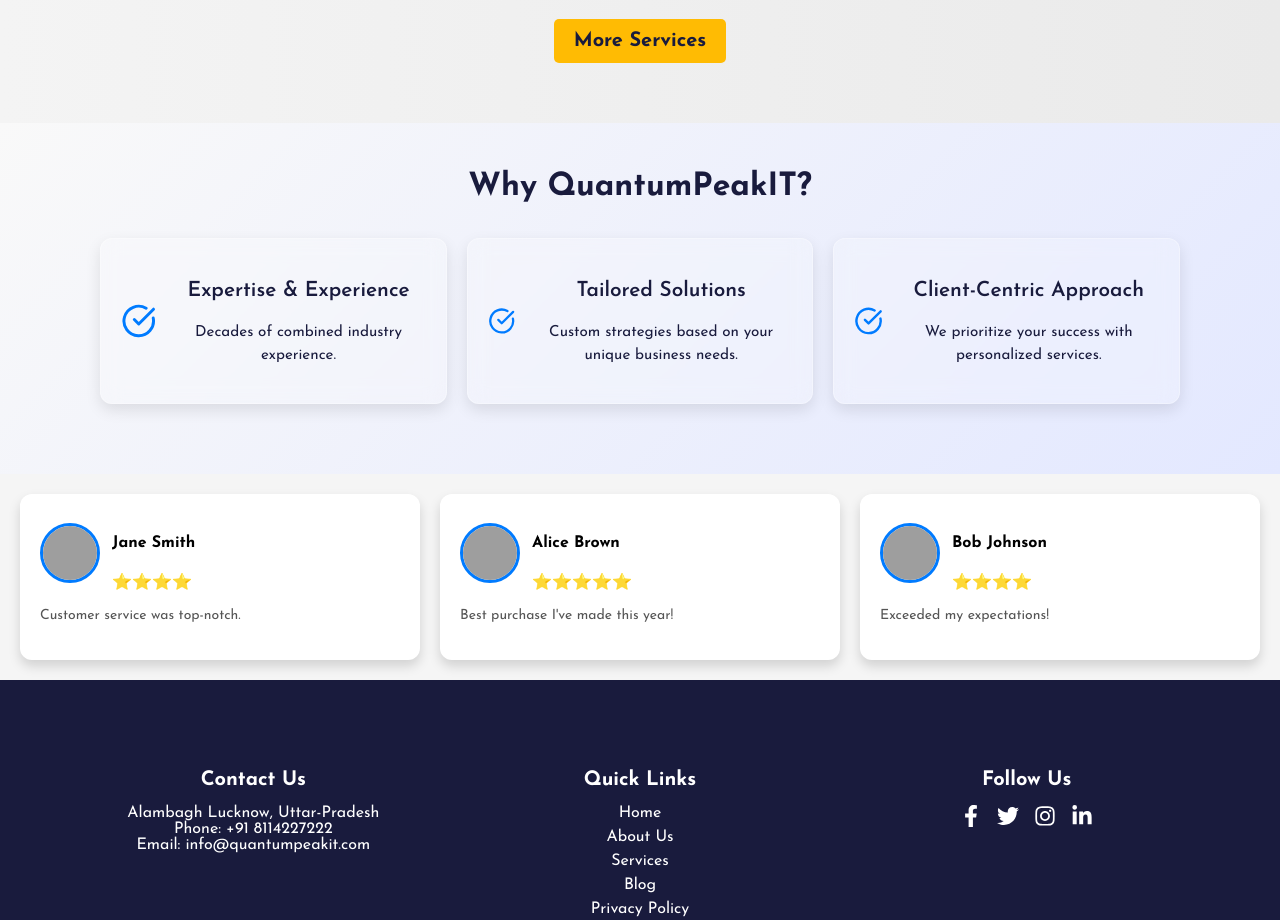
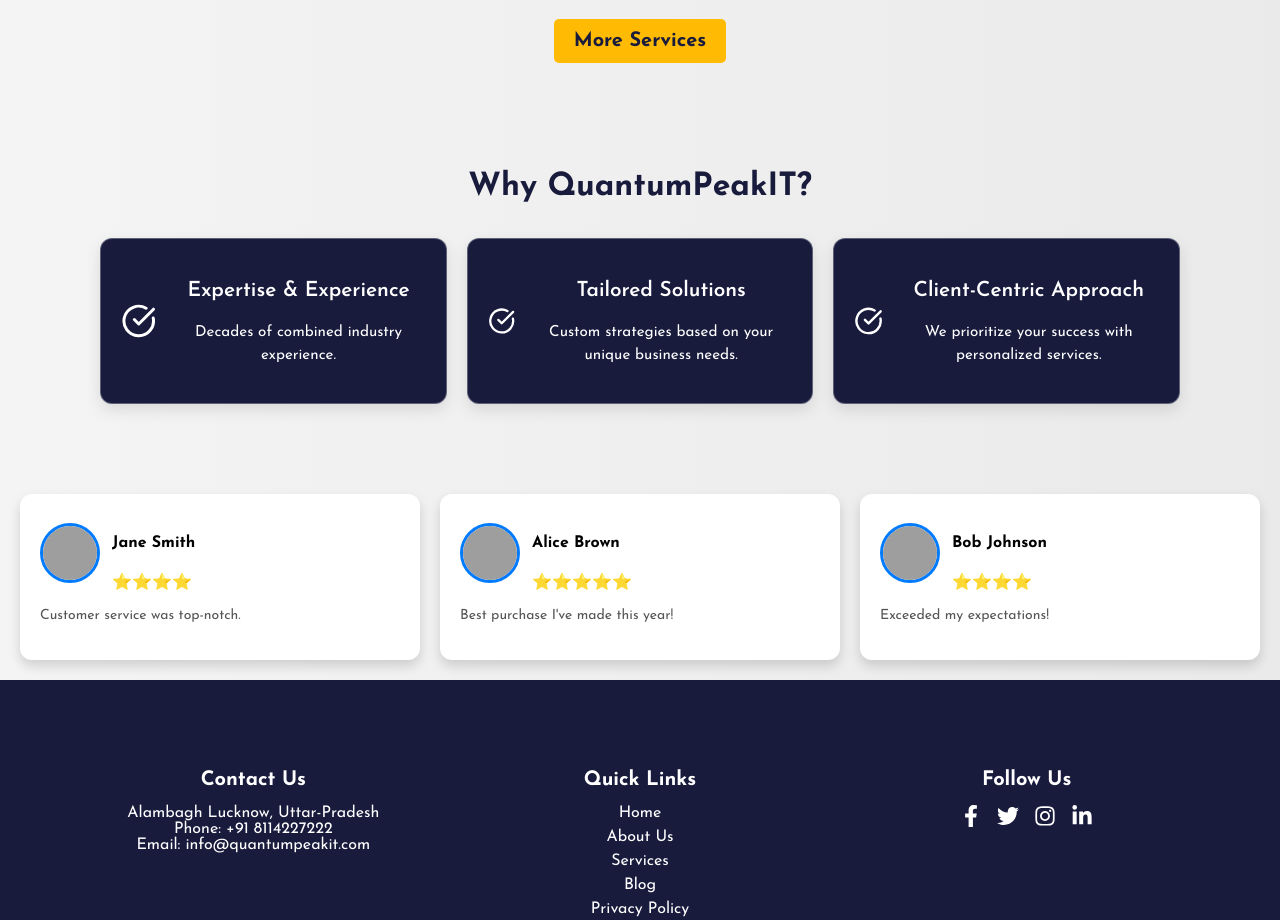
Before and after one commit to thakur7071/quantumpeakIT, a React (Vite) app: page / in a window 1280 px wide. Shown: the part 1540-2460 px from the top of the page. Built offline with nearby package versions, Linux system fonts and the light colour scheme; grey boxes are pictures that could not be loaded.

Commit message:
Initial Commit

```diff
--- a/src/Components/ChooseUs/ChooseUs.css
+++ b/src/Components/ChooseUs/ChooseUs.css
@@ -1,7 +1,7 @@
 .choose-us {
   text-align: center;
   padding: 60px 20px;
-  background: linear-gradient(135deg, #f9f9f9, #e3e8ff);
+  background: linear-gradient(to right, #f4f4f4, #eaeaea);
 }
 
 .section-title {
@@ -26,7 +26,7 @@
 .point {
   display: flex;
   align-items: center;
-  background: rgba(255, 255, 255, 0.2);
+  background: #191b3d;
   backdrop-filter: blur(10px);
   padding: 20px;
   border-radius: 12px;
@@ -35,6 +35,7 @@
   border: 1px solid rgba(255, 255, 255, 0.3);
   position: relative;
   overflow: hidden;
+  cursor: pointer;
 }
 
 .point::before {
@@ -60,12 +61,12 @@
 
 .point:hover .icon {
   transform: scale(1.1);
-  color: #ff6b6b;
+  color: #ffbb03;
   text-shadow: 0px 0px 10px rgba(255, 107, 107, 0.5);
 }
 
 .icon {
-  color: #007bff;
+  color: white;
   margin-right: 15px;
   width: 40px;
   height: 40px;
@@ -74,13 +75,13 @@
 
 .text-content h3 {
   font-size: 1.3rem;
-  color: #191b3d;
+  color: white;
   font-weight: 600;
 }
 
 .text-content p {
   font-size: 0.95rem;
-  color: #191b3d;
+  color: white;
   line-height: 1.5;
 }
 
--- a/src/Components/FeedBack/FeedBack.css
+++ b/src/Components/FeedBack/FeedBack.css
@@ -6,6 +6,7 @@
     justify-content: center;
     max-width: 100%;
     flex-wrap: wrap; /* Allows items to wrap on smaller screens */
+    background: linear-gradient(to right, #f4f4f4, #eaeaea);
   }
 
   /* Review Card Styling */
```
